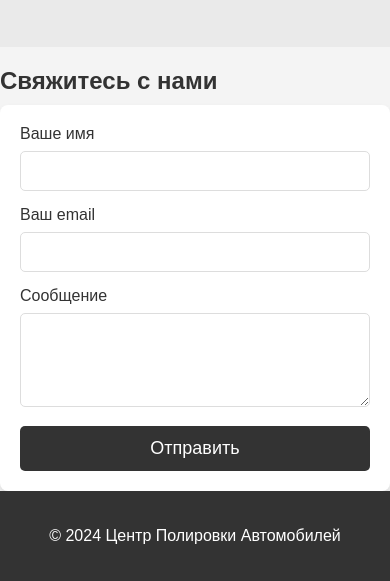
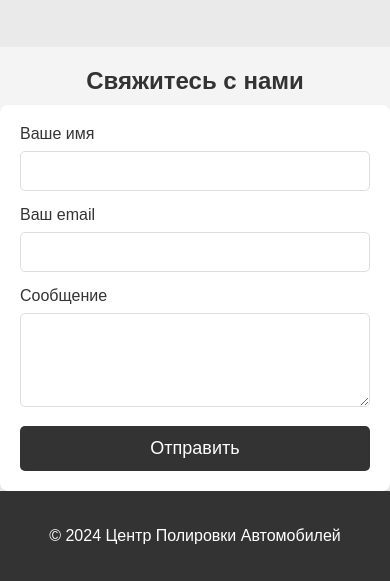
Before and after one commit to AntonK33/PoliturCenter, a plain HTML site: page index.html in a window 390 px wide. Shown: the part 1303-1884 px from the top of the page. Drawn offline with Linux system fonts and the light colour scheme; a script that the page names is missing.

Commit message:
mobile_Sritt2

```diff
--- a/css/styles.css
+++ b/css/styles.css
@@ -176,6 +176,10 @@ form label {
  *::after {
      box-sizing: border-box;
  }
+
+ .contactUns{
+    text-align: center;
+ }
 form input, form textarea {
     width: 100%;
         padding: 10px;
--- a/index.html
+++ b/index.html
@@ -68,7 +68,10 @@
     </section>
 
     <section id="contact">
-        <h2>Свяжитесь с нами</h2>
+        <div class="contactUns">
+            <h2>Свяжитесь с нами</h2>
+        </div>
+
 
             <form action="#" method="POST">
                 <container>
```
